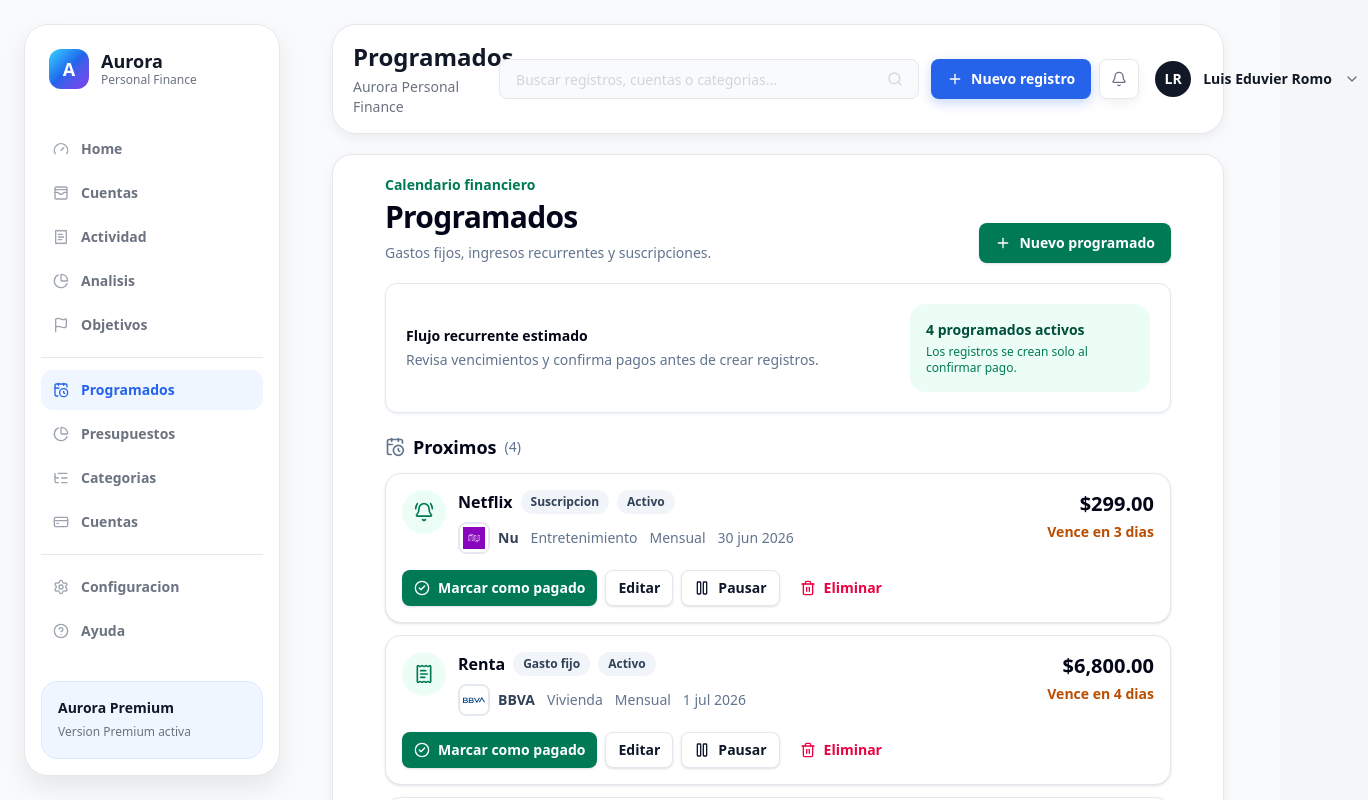
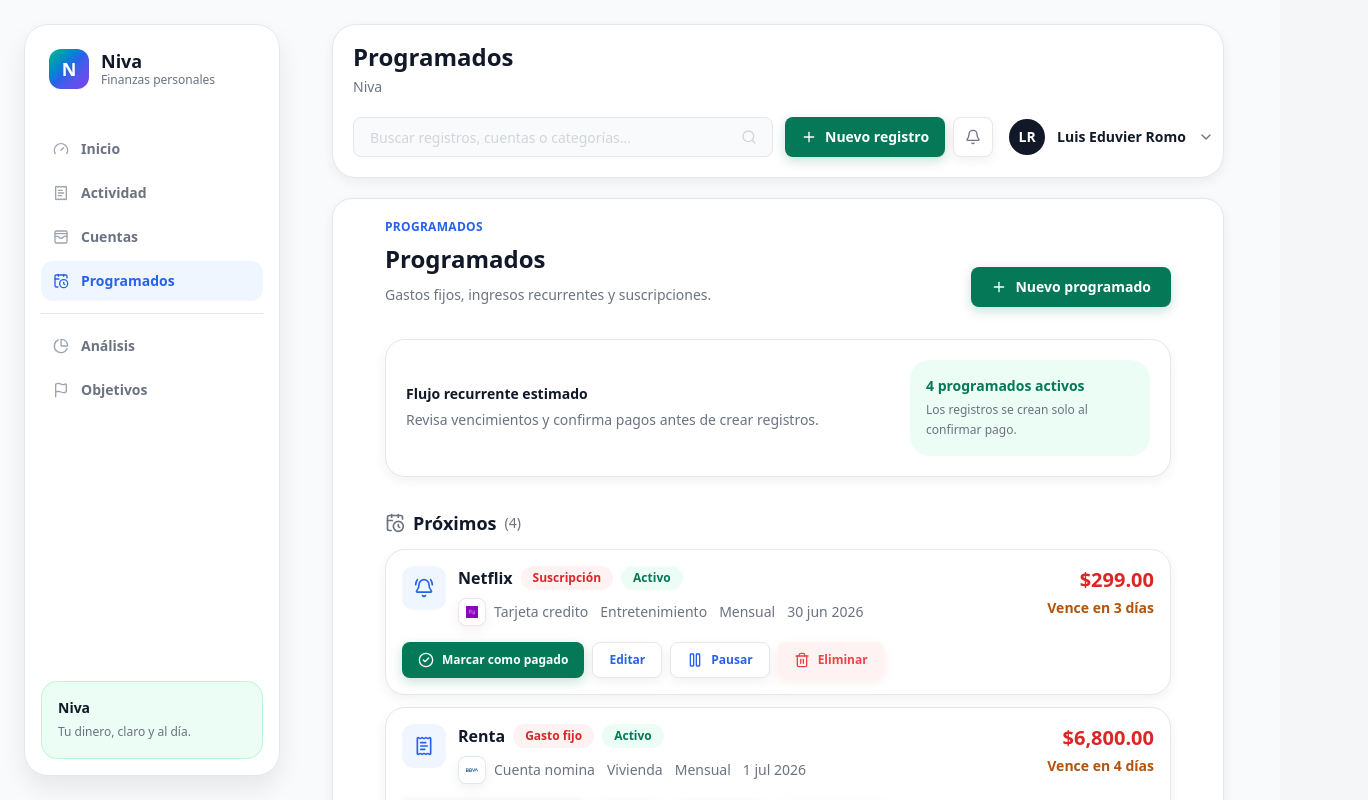
Before and after one commit to eduvierromo18/niva-app, a Next.js app: page /programados in a window 1280 px wide. Shown: the top 800 px of the page, 1368 px wide, since content can reach past the window. Built offline with nearby package versions, Linux system fonts and the light colour scheme.

Commit message:
chore(ux): polish Niva daily driver interface

```diff
--- a/src/components/aurora/buttons/AuroraButton.tsx
+++ b/src/components/aurora/buttons/AuroraButton.tsx
@@ -17,7 +17,7 @@ export function AuroraButton({ variant = "primary", size = "md", icon, children,
         size === "sm" && "h-9 px-4 text-xs",
         size === "md" && "h-10 px-5 text-sm",
         size === "lg" && "h-11 px-7 text-base",
-        variant === "primary" && "bg-[#2563EB] text-white shadow-[0_4px_12px_rgba(37,99,235,0.26)] hover:bg-[#1D4ED8]",
+        variant === "primary" && "bg-[#047857] text-white shadow-[0_4px_12px_rgba(4,120,87,0.22)] hover:bg-[#065F46]",
         variant === "secondary" && "border border-[#E5E7EB] bg-white text-[#2563EB] shadow-[0_4px_12px_rgba(0,0,0,0.06)] hover:bg-[#EFF6FF]",
         variant === "ghost" && "bg-transparent text-[#6B7280] hover:bg-[#F3F4F6] hover:text-[#111827]",
         variant === "danger" && "bg-[#FEF2F2] text-[#EF4444] shadow-[0_4px_12px_rgba(239,68,68,0.10)] hover:bg-[#FEE2E2]",
--- a/src/components/aurora/layout/AuroraSidebar.tsx
+++ b/src/components/aurora/layout/AuroraSidebar.tsx
@@ -26,10 +26,10 @@ export function AuroraSidebar({ items, groups, footer, className }: AuroraSideba
   return (
     <aside className={cn("flex h-full min-h-[520px] w-full max-w-64 flex-col rounded-[24px] border border-[#E5E7EB] bg-white p-4 shadow-[0_12px_24px_rgba(0,0,0,0.08)]", className)}>
       <div className="flex items-center gap-3 px-2 py-2">
-        <span className="flex h-10 w-10 items-center justify-center rounded-xl bg-gradient-to-br from-[#42D3FF] via-[#2563EB] to-[#7C3AED] text-lg font-bold text-white">A</span>
+        <span className="flex h-10 w-10 items-center justify-center rounded-xl bg-gradient-to-br from-[#10B981] via-[#2563EB] to-[#7C3AED] text-lg font-bold text-white">N</span>
         <div>
-          <p className="text-lg font-bold leading-tight text-[#111827]">Aurora</p>
-          <p className="text-xs font-medium text-[#6B7280]">Personal Finance</p>
+          <p className="text-lg font-bold leading-tight text-[#111827]">Niva</p>
+          <p className="text-xs font-medium text-[#6B7280]">Finanzas personales</p>
         </div>
       </div>
       <nav className="mt-8 space-y-3">
--- a/src/components/aurora/layout/AuroraTopbar.tsx
+++ b/src/components/aurora/layout/AuroraTopbar.tsx
@@ -12,13 +12,13 @@ type AuroraTopbarProps = {
 
 export function AuroraTopbar({ title, subtitle, searchPlaceholder = "Buscar registros...", actions, className }: AuroraTopbarProps) {
   return (
-    <header className={cn("flex flex-col gap-4 rounded-[24px] border border-[#E5E7EB] bg-white px-5 py-4 shadow-[0_4px_12px_rgba(0,0,0,0.06)] xl:flex-row xl:items-center xl:justify-between", className)}>
+    <header className={cn("flex flex-col gap-4 rounded-[24px] border border-[#E5E7EB] bg-white px-5 py-4 shadow-[0_4px_12px_rgba(0,0,0,0.06)] 2xl:flex-row 2xl:items-center 2xl:justify-between", className)}>
       <div className="min-w-0">
         {title ? <h1 className="text-2xl font-semibold text-[#111827]">{title}</h1> : null}
         {subtitle ? <p className="mt-1 text-sm text-[#6B7280]">{subtitle}</p> : null}
       </div>
       <div className="flex min-w-0 flex-col gap-3 md:flex-row md:items-center">
-        <div className="min-w-0 flex-1 md:w-[420px] md:flex-none">
+        <div className="min-w-0 flex-1 md:w-[420px] md:flex-none 2xl:w-[360px]">
           <AuroraSearch placeholder={searchPlaceholder} className="h-10 bg-[#F9FAFB] shadow-none" />
         </div>
         {actions}
--- a/src/components/layout/app-shell.tsx
+++ b/src/components/layout/app-shell.tsx
@@ -20,9 +20,11 @@ export function AppShell({ children }: { children: React.ReactNode }) {
     active: index === currentPageIndex,
     group: item.group,
   }));
-  const sidebarGroups = sidebarGroupOrder.map((group) => ({
-    items: sidebarItems.filter((item) => item.group === group),
-  }));
+  const sidebarGroups = sidebarGroupOrder
+    .map((group) => ({
+      items: sidebarItems.filter((item) => item.group === group),
+    }))
+    .filter((group) => group.items.length > 0);
   const mobileItems = appNavigation.filter((item) => item.group === "primary").slice(0, 4);
 
   return (
@@ -34,9 +36,9 @@ export function AppShell({ children }: { children: React.ReactNode }) {
             groups={sidebarGroups}
             className="fixed left-6 top-6 hidden h-[calc(100vh-3rem)] max-w-64 lg:flex"
             footer={
-              <div className="rounded-2xl border border-[#DBEAFE] bg-[#EFF6FF] p-4">
-                <p className="text-sm font-bold text-[#111827]">Aurora Premium</p>
-                <p className="mt-1 text-xs leading-5 text-[#6B7280]">Version Premium activa</p>
+              <div className="rounded-2xl border border-[#BBF7D0] bg-[#ECFDF5] p-4">
+                <p className="text-sm font-bold text-[#111827]">Niva</p>
+                <p className="mt-1 text-xs leading-5 text-[#6B7280]">Tu dinero, claro y al día.</p>
               </div>
             }
           />
@@ -46,13 +48,13 @@ export function AppShell({ children }: { children: React.ReactNode }) {
           <AuroraContainer className="max-w-none px-0">
             <AuroraTopbar
               title={currentPage.title}
-              subtitle="Aurora Personal Finance"
-              searchPlaceholder="Buscar registros, cuentas o categorias..."
+              subtitle="Niva"
+              searchPlaceholder="Buscar registros, cuentas o categorías..."
               actions={
                 <div className="flex shrink-0 items-center gap-2">
                   <Link
                     href="/movements"
-                    className="hidden h-10 items-center gap-2 rounded-lg bg-[#2563EB] px-4 text-sm font-bold text-white shadow-[0_4px_12px_rgba(37,99,235,0.26)] transition-all duration-200 ease-out hover:bg-[#1D4ED8] focus:outline-none focus:ring-2 focus:ring-[#2563EB] focus:ring-offset-2 sm:inline-flex"
+                    className="hidden h-10 items-center gap-2 rounded-lg bg-[#047857] px-4 text-sm font-bold text-white shadow-[0_4px_12px_rgba(4,120,87,0.22)] transition-all duration-200 ease-out hover:bg-[#065F46] focus:outline-none focus:ring-2 focus:ring-[#047857] focus:ring-offset-2 sm:inline-flex"
                   >
                     <Plus className="h-4 w-4" />
                     Nuevo registro
@@ -98,7 +100,7 @@ export function AppShell({ children }: { children: React.ReactNode }) {
             )}
           >
             <Menu className="h-5 w-5" />
-            Mas
+            Más
           </Link>
         </div>
       </nav>
--- a/src/components/screens/movements-screen.tsx
+++ b/src/components/screens/movements-screen.tsx
@@ -134,7 +134,7 @@ export function MovementsScreen() {
                 onClick={() => setTypeFilter(filter)}
                 className={cn(
                   "h-10 shrink-0 rounded-lg px-4 text-sm font-bold transition-all duration-200 ease-out focus:outline-none focus-visible:ring-2 focus-visible:ring-[#2563EB] focus-visible:ring-offset-2",
-                  typeFilter === filter ? "bg-[#2563EB] text-white shadow-[0_4px_12px_rgba(37,99,235,0.26)]" : "bg-white text-[#6B7280] hover:bg-[#F3F4F6] hover:text-[#111827]",
+                  typeFilter === filter ? "bg-[#047857] text-white shadow-[0_4px_12px_rgba(4,120,87,0.22)]" : "bg-white text-[#6B7280] hover:bg-[#F3F4F6] hover:text-[#111827]",
                 )}
               >
                 {filter}
@@ -147,8 +147,8 @@ export function MovementsScreen() {
       <AuroraSection title="Actividad reciente">
         {filteredMovements.length === 0 ? (
           <AuroraEmptyState
-            title="No hay registros"
-            description="Crea un nuevo registro o ajusta los filtros para consultar tu actividad."
+            title="Aún no aparece actividad"
+            description="Crea un registro o ajusta los filtros para ver tus movimientos."
             actionLabel="Nuevo registro"
             icon={<ReceiptText className="h-8 w-8" />}
             onAction={openNewMovement}
--- a/src/components/screens/scheduled-screen.tsx
+++ b/src/components/screens/scheduled-screen.tsx
@@ -2,21 +2,18 @@
 
 import { useMemo, useState } from "react";
 import { ArrowRightLeft, BellRing, CalendarClock, CheckCircle2, CreditCard, Pause, Play, Plus, ReceiptText, RefreshCw, Trash2 } from "lucide-react";
-import { BankAvatar } from "@/components/finance/BankAvatar";
 import { ScheduledTransactionDialog } from "@/components/finance/ScheduledTransactionDialog";
 import { accounts, scheduledTransactions as initialScheduled } from "@/lib/finance-data";
 import type { FinanceMovement, ScheduledFrequency, ScheduledTransaction, ScheduledTransactionType } from "@/lib/finance-types";
-import { Button } from "@/components/ui/button";
-import { Card, CardContent, CardHeader, CardTitle } from "@/components/ui/card";
-import { Badge } from "@/components/ui/badge";
-import { formatCurrency } from "@/lib/utils";
+import { AuroraBadge, AuroraBankLogo, AuroraButton, AuroraCard, AuroraEmptyState, AuroraSection } from "@/components/aurora";
+import { cn, formatCurrency } from "@/lib/utils";
 
 const typeLabel: Record<ScheduledTransactionType, string> = {
   expense: "Gasto fijo",
   income: "Ingreso recurrente",
   transfer: "Transferencia",
   debt_payment: "Pago de deuda",
-  subscription: "Suscripcion",
+  subscription: "Suscripción",
 };
 
 const frequencyLabel: Record<ScheduledFrequency, string> = {
@@ -46,12 +43,33 @@ function daysUntil(date: string) {
   return Math.ceil((due.getTime() - today.getTime()) / 86400000);
 }
 
+function formatDueText(days: number) {
+  if (days < 0) return `Vencido hace ${Math.abs(days)} días`;
+  if (days === 0) return "Vence hoy";
+  if (days === 1) return "Vence mañana";
+  return `Vence en ${days} días`;
+}
+
 function scheduledIcon(type: ScheduledTransactionType) {
   if (type === "income") return RefreshCw;
   if (type === "transfer") return ArrowRightLeft;
   if (type === "debt_payment") return CreditCard;
   if (type === "subscription") return BellRing;
   return ReceiptText;
+}
+
+function badgeTone(item: ScheduledTransaction) {
+  if (item.status === "paused") return "warning" as const;
+  if (item.status === "finished") return "neutral" as const;
+  if (item.type === "income") return "success" as const;
+  if (item.type === "transfer" || item.type === "debt_payment") return "info" as const;
+  return "danger" as const;
+}
+
+function amountColor(type: ScheduledTransactionType) {
+  if (type === "income") return "text-[#047857]";
+  if (type === "transfer" || type === "debt_payment") return "text-[#2563EB]";
+  return "text-[#DC2626]";
 }
 
 function movementFromScheduled(item: ScheduledTransaction): FinanceMovement {
@@ -85,48 +103,56 @@ function ScheduledItem({
   const Icon = scheduledIcon(item.type);
   const account = accounts.find((entry) => entry.name === item.account);
   const dueDays = daysUntil(item.nextDueDate);
-  const dueText = dueDays < 0 ? `Vencido hace ${Math.abs(dueDays)} dias` : dueDays === 0 ? "Vence hoy" : `Vence en ${dueDays} dias`;
+  const dueText = formatDueText(dueDays);
+  const statusLabel = item.status === "active" ? "Activo" : item.status === "paused" ? "Pausado" : "Finalizado";
 
   return (
-    <article className="rounded-2xl border border-slate-200 bg-white p-4 shadow-sm dark:border-zinc-800 dark:bg-zinc-950">
+    <article className="rounded-[20px] border border-[#E5E7EB] bg-white p-4 shadow-[0_4px_12px_rgba(0,0,0,0.06)] transition-all duration-200 ease-out hover:-translate-y-0.5 hover:shadow-[0_12px_24px_rgba(0,0,0,0.08)]">
       <div className="flex flex-col gap-4 md:flex-row md:items-start md:justify-between">
         <div className="flex min-w-0 gap-3">
-          <div className="flex h-11 w-11 shrink-0 items-center justify-center rounded-full bg-emerald-50 text-emerald-700 dark:bg-emerald-950 dark:text-emerald-300">
+          <div className="flex h-11 w-11 shrink-0 items-center justify-center rounded-xl bg-[#EFF6FF] text-[#2563EB]">
             <Icon className="h-5 w-5" />
           </div>
           <div className="min-w-0">
             <div className="flex flex-wrap items-center gap-2">
-              <h3 className="font-bold text-slate-950 dark:text-zinc-50">{item.name}</h3>
-              <Badge>{typeLabel[item.type]}</Badge>
-              <Badge className={item.status === "paused" ? "bg-amber-100 text-amber-700 dark:bg-amber-950 dark:text-amber-200" : undefined}>{item.status === "active" ? "Activo" : item.status === "paused" ? "Pausado" : "Finalizado"}</Badge>
+              <h3 className="font-bold text-[#111827]">{item.name}</h3>
+              <AuroraBadge tone={badgeTone(item)}>{typeLabel[item.type]}</AuroraBadge>
+              <AuroraBadge tone={item.status === "active" ? "success" : item.status === "paused" ? "warning" : "neutral"}>{statusLabel}</AuroraBadge>
             </div>
-            <div className="mt-2 flex flex-wrap items-center gap-3 text-sm text-slate-500 dark:text-zinc-400">
-              {account?.bank_name ? <BankAvatar bankName={account.bank_name} bankCustomName={account.bank_custom_name} size="sm" showName /> : <span>{item.account}</span>}
-              {item.destinationAccount ? <span>{`${item.account} -> ${item.destinationAccount}`}</span> : <span>{item.category}</span>}
+            <div className="mt-2 flex flex-wrap items-center gap-3 text-sm text-[#6B7280]">
+              {account?.bank_name ? (
+                <span className="inline-flex items-center gap-2">
+                  <AuroraBankLogo bankName={account.bank_name} bankCustomName={account.bank_custom_name} size="sm" className="h-7 w-7 border-0 shadow-none" />
+                  {item.account}
+                </span>
+              ) : (
+                <span>{item.account}</span>
+              )}
+              {item.destinationAccount ? <span>{`${item.account} a ${item.destinationAccount}`}</span> : <span>{item.category}</span>}
               <span>{frequencyLabel[item.frequency]}</span>
               <span>{formatDate(item.nextDueDate)}</span>
             </div>
           </div>
         </div>
         <div className="text-left md:text-right">
-          <p className={item.type === "income" ? "text-xl font-bold text-emerald-700" : "text-xl font-bold text-slate-950 dark:text-zinc-50"}>{item.type === "income" ? "+" : ""}{formatCurrency(item.amount)}</p>
-          <p className={dueDays <= 5 && item.status === "active" ? "mt-1 text-sm font-semibold text-amber-700" : "mt-1 text-sm text-slate-500"}>{dueText}</p>
+          <p className={cn("text-xl font-bold", amountColor(item.type))}>{item.type === "income" ? "+" : ""}{formatCurrency(item.amount)}</p>
+          <p className={dueDays <= 5 && item.status === "active" ? "mt-1 text-sm font-semibold text-[#B45309]" : "mt-1 text-sm text-[#6B7280]"}>{dueText}</p>
         </div>
       </div>
       <div className="mt-4 flex flex-wrap gap-2">
-        <Button type="button" className="h-9 px-3" onClick={onPaid} disabled={item.status !== "active"}>
+        <AuroraButton type="button" size="sm" className="bg-[#047857] shadow-[0_4px_12px_rgba(4,120,87,0.22)] hover:bg-[#065F46]" onClick={onPaid} disabled={item.status !== "active"}>
           <CheckCircle2 className="h-4 w-4" />
           Marcar como pagado
-        </Button>
-        <Button type="button" variant="secondary" className="h-9 px-3" onClick={onEdit}>Editar</Button>
-        <Button type="button" variant="secondary" className="h-9 px-3" onClick={onToggle}>
+        </AuroraButton>
+        <AuroraButton type="button" variant="secondary" size="sm" onClick={onEdit}>Editar</AuroraButton>
+        <AuroraButton type="button" variant="secondary" size="sm" onClick={onToggle}>
           {item.status === "paused" ? <Play className="h-4 w-4" /> : <Pause className="h-4 w-4" />}
           {item.status === "paused" ? "Reactivar" : "Pausar"}
-        </Button>
-        <Button type="button" variant="ghost" className="h-9 px-3 text-rose-600" onClick={onDelete}>
+        </AuroraButton>
+        <AuroraButton type="button" variant="danger" size="sm" onClick={onDelete}>
           <Trash2 className="h-4 w-4" />
           Eliminar
-        </Button>
+        </AuroraButton>
       </div>
     </article>
   );
@@ -142,7 +168,7 @@ export function ScheduledScreen() {
   const sections = useMemo(() => {
     const active = scheduled.filter((item) => item.status === "active").sort((a, b) => a.nextDueDate.localeCompare(b.nextDueDate));
     return [
-      { title: "Proximos", rows: active.slice(0, 5) },
+      { title: "Próximos", rows: active.slice(0, 5) },
       { title: "Gastos fijos", rows: scheduled.filter((item) => item.type === "expense" && item.status === "active") },
       { title: "Ingresos recurrentes", rows: scheduled.filter((item) => item.type === "income" && item.status === "active") },
       { title: "Suscripciones", rows: scheduled.filter((item) => item.type === "subscription" && item.status === "active") },
@@ -161,42 +187,39 @@ export function ScheduledScreen() {
   }
 
   return (
-    <div className="space-y-5">
-      <div className="flex flex-col gap-4 lg:flex-row lg:items-end lg:justify-between">
-        <div>
-          <p className="text-sm font-semibold text-emerald-700 dark:text-emerald-400">Calendario financiero</p>
-          <h1 className="mt-1 text-3xl font-bold tracking-tight text-slate-950 dark:text-zinc-50">Programados</h1>
-          <p className="mt-2 text-sm text-slate-500 dark:text-zinc-400">Gastos fijos, ingresos recurrentes y suscripciones.</p>
-        </div>
-        <Button type="button" onClick={() => { setEditingId(null); setOpen(true); }}>
-          <Plus className="h-4 w-4" />
+    <div className="space-y-8">
+      <AuroraSection
+        eyebrow="Programados"
+        title="Programados"
+        description="Gastos fijos, ingresos recurrentes y suscripciones."
+        action={
+          <AuroraButton type="button" icon={<Plus className="h-4 w-4" />} className="bg-[#047857] shadow-[0_4px_12px_rgba(4,120,87,0.22)] hover:bg-[#065F46]" onClick={() => { setEditingId(null); setOpen(true); }}>
             Nuevo programado
-        </Button>
-      </div>
+          </AuroraButton>
+        }
+      />
 
-      <Card>
-        <CardContent>
+      <AuroraCard className="rounded-[20px] p-5">
         <div className="grid gap-4 md:grid-cols-[1fr_240px] md:items-center">
           <div>
-              <p className="text-sm font-bold text-slate-950 dark:text-zinc-50">Flujo recurrente estimado</p>
-              <p className="mt-1 text-sm text-slate-500 dark:text-zinc-400">
+            <p className="text-sm font-bold text-[#111827]">Flujo recurrente estimado</p>
+            <p className="mt-1 text-sm leading-6 text-[#6B7280]">
               Revisa vencimientos y confirma pagos antes de crear registros.
             </p>
           </div>
-            <div className="rounded-2xl bg-emerald-50 p-4 dark:bg-emerald-950">
-              <p className="text-sm font-bold text-emerald-900 dark:text-emerald-100">{scheduled.filter((item) => item.status === "active").length} programados activos</p>
-              <p className="mt-1 text-xs text-emerald-700 dark:text-emerald-200">Los registros se crean solo al confirmar pago.</p>
+          <div className="rounded-[20px] bg-[#ECFDF5] p-4">
+            <p className="text-sm font-bold text-[#047857]">{scheduled.filter((item) => item.status === "active").length} programados activos</p>
+            <p className="mt-1 text-xs leading-5 text-[#6B7280]">Los registros se crean solo al confirmar pago.</p>
           </div>
         </div>
-        </CardContent>
-      </Card>
+      </AuroraCard>
 
       {sections.map((section) => (
         <section key={section.title} className="space-y-3">
           <div className="flex items-center gap-2">
-            <CalendarClock className="h-5 w-5 text-slate-500" />
-            <h2 className="text-lg font-bold text-slate-950 dark:text-zinc-50">{section.title}</h2>
-            <span className="text-sm text-slate-500">({section.rows.length})</span>
+            <CalendarClock className="h-5 w-5 text-[#6B7280]" />
+            <h2 className="text-lg font-bold text-[#111827]">{section.title}</h2>
+            <span className="text-sm text-[#6B7280]">({section.rows.length})</span>
           </div>
           {section.rows.length > 0 ? (
             <div className="grid gap-3">
@@ -212,25 +235,27 @@ export function ScheduledScreen() {
               ))}
             </div>
           ) : (
-            <div className="rounded-2xl border border-dashed border-slate-200 bg-white p-6 text-sm text-slate-500 dark:border-zinc-800 dark:bg-zinc-950">No hay elementos en esta seccion.</div>
+            <AuroraEmptyState
+              title="Sin pagos en esta sección"
+              description="Cuando haya programados que coincidan, aparecerán aquí."
+              icon={<CalendarClock className="h-8 w-8" />}
+              className="border-dashed bg-[#F9FAFB] shadow-none"
+            />
           )}
         </section>
       ))}
 
       {movementsCreated.length > 0 ? (
-        <Card>
-          <CardHeader>
-            <CardTitle>Registros creados desde programados</CardTitle>
-          </CardHeader>
-          <CardContent className="space-y-2">
+        <AuroraCard title="Registros creados desde programados" className="rounded-[20px]">
+          <div className="space-y-2">
             {movementsCreated.slice(0, 4).map((movement, index) => (
-              <div key={`${movement.description}-${index}`} className="flex items-center justify-between rounded-xl bg-slate-50 px-4 py-3 text-sm dark:bg-zinc-900">
+              <div key={`${movement.description}-${index}`} className="flex items-center justify-between rounded-xl bg-[#F9FAFB] px-4 py-3 text-sm">
                 <span className="font-semibold">{movement.description}</span>
-                <span className={movement.amount < 0 ? "font-bold text-rose-600" : "font-bold text-emerald-700"}>{formatCurrency(movement.amount)}</span>
+                <span className={movement.amount < 0 ? "font-bold text-[#DC2626]" : "font-bold text-[#047857]"}>{formatCurrency(movement.amount)}</span>
               </div>
             ))}
-          </CardContent>
-        </Card>
+          </div>
+        </AuroraCard>
       ) : null}
 
       <ScheduledTransactionDialog
--- a/src/lib/navigation.ts
+++ b/src/lib/navigation.ts
@@ -1,26 +1,17 @@
 import {
   ChartPie,
-  CircleHelp,
-  CreditCard,
   Flag,
   Gauge,
   CalendarClock,
-  ListTree,
   ReceiptText,
-  Settings,
   WalletCards,
 } from "lucide-react";
 
 export const appNavigation = [
-  { title: "Home", href: "/dashboard", icon: Gauge, group: "primary" },
+  { title: "Inicio", href: "/dashboard", icon: Gauge, group: "primary" },
+  { title: "Actividad", href: "/movements", icon: ReceiptText, group: "primary" },
   { title: "Cuentas", href: "/accounts", icon: WalletCards, group: "primary" },
-  { title: "Actividad", href: "/movements", icon: ReceiptText, group: "primary" },
-  { title: "Analisis", href: "/categories", icon: ChartPie, group: "primary" },
-  { title: "Objetivos", href: "/goals", icon: Flag, group: "primary" },
-  { title: "Programados", href: "/programados", icon: CalendarClock, group: "workspace" },
-  { title: "Presupuestos", href: "/budgets", icon: ChartPie, group: "workspace" },
-  { title: "Categorias", href: "/categories", icon: ListTree, group: "workspace" },
-  { title: "Cuentas", href: "/accounts", icon: CreditCard, group: "workspace" },
-  { title: "Configuracion", href: "/settings", icon: Settings, group: "support" },
-  { title: "Ayuda", href: "/settings", icon: CircleHelp, group: "support" },
+  { title: "Programados", href: "/programados", icon: CalendarClock, group: "primary" },
+  { title: "Análisis", href: "/categories", icon: ChartPie, group: "workspace" },
+  { title: "Objetivos", href: "/goals", icon: Flag, group: "workspace" },
 ];
```
Also changed, not shown: src/components/screens/accounts-screen.tsx (+14 -8 lines), src/components/screens/dashboard-screen.tsx (+22 -9 lines). Lines whose indentation alone changed are shown as unchanged.
